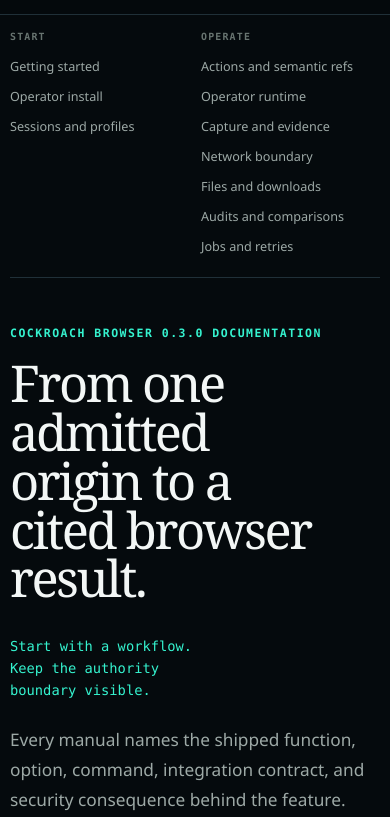
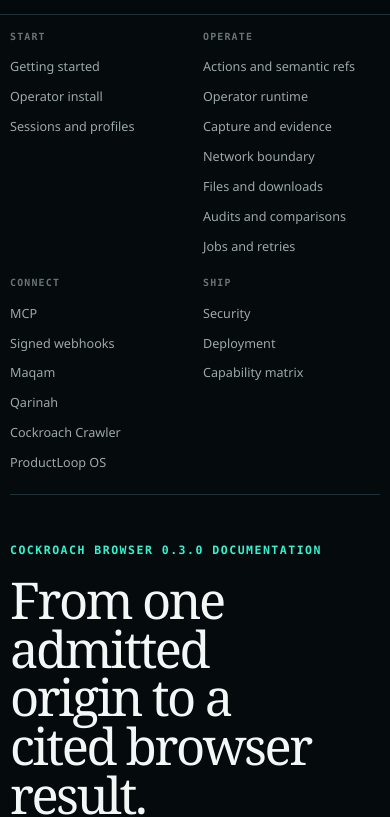
Before and after one commit to AjnasNB/cockroach-browser, a website: page site/docs/index.html in a window 390 px wide. Shown: the part 58-875 px from the top of the page. Drawn offline with Linux system fonts and the light colour scheme.

Commit message:
fix(site): remove mobile documentation overflow

```diff
--- a/site/assets/styles.css
+++ b/site/assets/styles.css
@@ -1069,17 +1069,18 @@
 
   .docs-sidebar {
     position: static;
-    display: flex;
+    display: grid;
+    grid-template-columns: repeat(2, minmax(0, 1fr));
     max-height: none;
     padding: 1rem 0;
     border-right: 0;
     border-bottom: 1px solid var(--line);
     gap: 1rem;
-    overflow: auto;
+    overflow: visible;
   }
 
   .nav-group {
-    min-width: 175px;
+    min-width: 0;
     margin: 0;
   }
 
```
